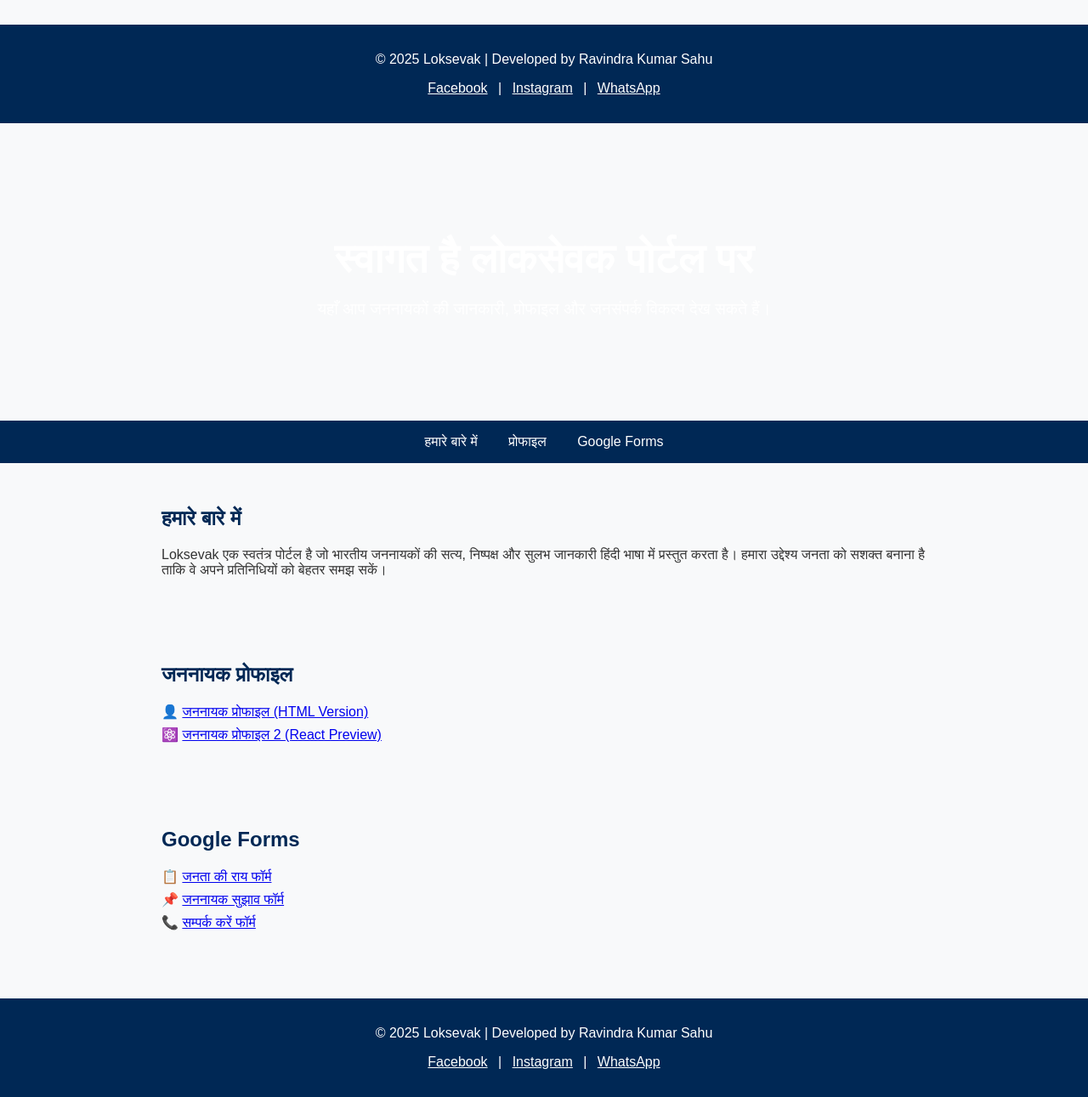
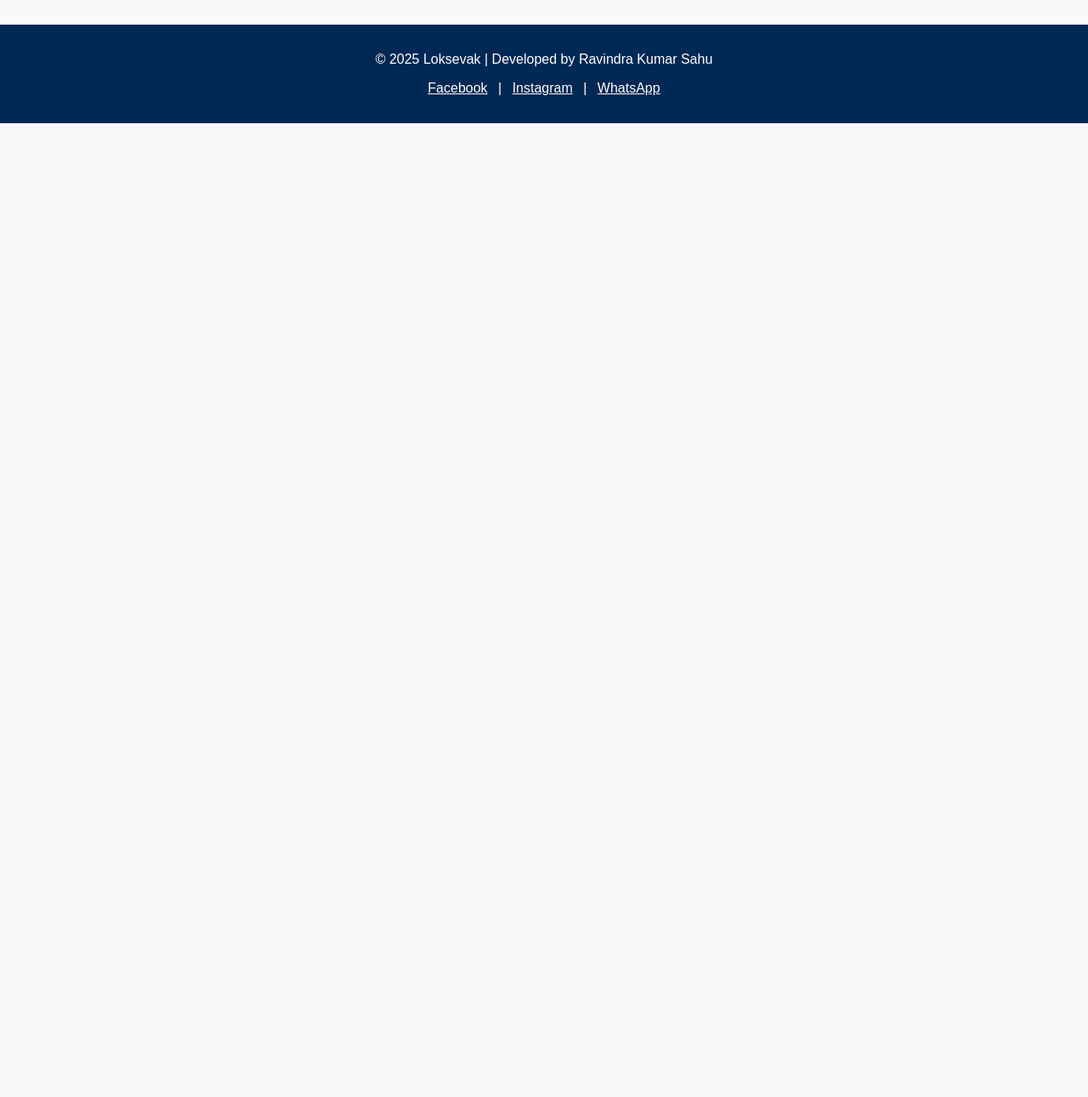
Before and after one commit to ravindrakumar-sahu/loksevak, a plain HTML site: page index.html in a window 1280 px wide. Shown: the part 1001-2292 px from the top of the page at 85% size. After the commit the page ends 1146 px from the top, so only its background shows below. Drawn offline with Linux system fonts and the light colour scheme.

Commit message:
Update index.html

```diff
--- a/index.html
+++ b/index.html
@@ -108,114 +108,4 @@
   </footer>
 
 </body>
-</html><!DOCTYPE html>
-<html lang="hi">
-<head>
-  <meta charset="UTF-8" />
-  <meta name="viewport" content="width=device-width, initial-scale=1.0" />
-  <title>Loksevak - जननायकों की जानकारी</title>
-  <style>
-    body {
-      font-family: Arial, sans-serif;
-      margin: 0;
-      background-color: #f8f9fa;
-      color: #333;
-    }
-    header {
-      background: url('your-photo.jpg') center/cover no-repeat;
-      color: white;
-      text-align: center;
-      padding: 100px 20px;
-    }
-    header h1 {
-      font-size: 3rem;
-      margin-bottom: 10px;
-    }
-    header p {
-      font-size: 1.2rem;
-    }
-    nav {
-      background-color: #002855;
-      color: white;
-      padding: 1rem;
-      text-align: center;
-    }
-    nav a {
-      color: white;
-      margin: 0 1rem;
-      text-decoration: none;
-    }
-    section {
-      padding: 2rem;
-      max-width: 900px;
-      margin: auto;
-    }
-    h2 {
-      color: #002855;
-    }
-    ul {
-      list-style: none;
-      padding-left: 0;
-    }
-    ul li {
-      margin: 0.5rem 0;
-    }
-    footer {
-      background-color: #002855;
-      color: white;
-      text-align: center;
-      padding: 1rem;
-      margin-top: 2rem;
-    }
-    footer a {
-      color: white;
-      margin: 0 0.5rem;
-    }
-  </style>
-</head>
-<body>
-
-  <header>
-    <h1>स्वागत है लोकसेवक पोर्टल पर</h1>
-    <p>यहाँ आप जननायकों की जानकारी, प्रोफाइल और जनसंपर्क विकल्प देख सकते हैं।</p>
-  </header>
-
-  <nav>
-    <a href="#about">हमारे बारे में</a>
-    <a href="#profiles">प्रोफाइल</a>
-    <a href="#forms">Google Forms</a>
-  </nav>
-
-  <section id="about">
-    <h2>हमारे बारे में</h2>
-    <p>Loksevak एक स्वतंत्र पोर्टल है जो भारतीय जननायकों की सत्य, निष्पक्ष और सुलभ जानकारी हिंदी भाषा में प्रस्तुत करता है। हमारा उद्देश्य जनता को सशक्त बनाना है ताकि वे अपने प्रतिनिधियों को बेहतर समझ सकें।</p>
-  </section>
-
-  <section id="profiles">
-    <h2>जननायक प्रोफाइल</h2>
-    <ul>
-      <li>👤 <a href="leader-profile-1.html">जननायक प्रोफाइल (HTML Version)</a></li>
-      <li>⚛️ <a href="leader-profile-2.html">जननायक प्रोफाइल 2 (React Preview)</a></li>
-    </ul>
-  </section>
-
-  <section id="forms">
-    <h2>Google Forms</h2>
-    <ul>
-      <li>📋 <a href="https://forms.gle/JgTvvoM5LPEp5HzQ6" target="_blank">जनता की राय फॉर्म</a></li>
-      <li>📌 <a href="https://forms.gle/pXyveFeSuQ97bDbPA" target="_blank">जननायक सुझाव फॉर्म</a></li>
-      <li>📞 <a href="https://forms.gle/ugBWJt1hvGUaujiY8" target="_blank">सम्पर्क करें फॉर्म</a></li>
-    </ul>
-  </section>
-
-  <footer>
-    <p>&copy; 2025 Loksevak | Developed by Ravindra Kumar Sahu</p>
-    <p>
-      <a href="https://www.facebook.com/ravindra.sahu.540048/" target="_blank">Facebook</a> |
-      <a href="https://www.instagram.com/sahuravi_27/" target="_blank">Instagram</a> |
-      <a href="https://wa.me/919713469662" target="_blank">WhatsApp</a>
-    </p>
-  </footer>
-
-</body>
 </html>
```
